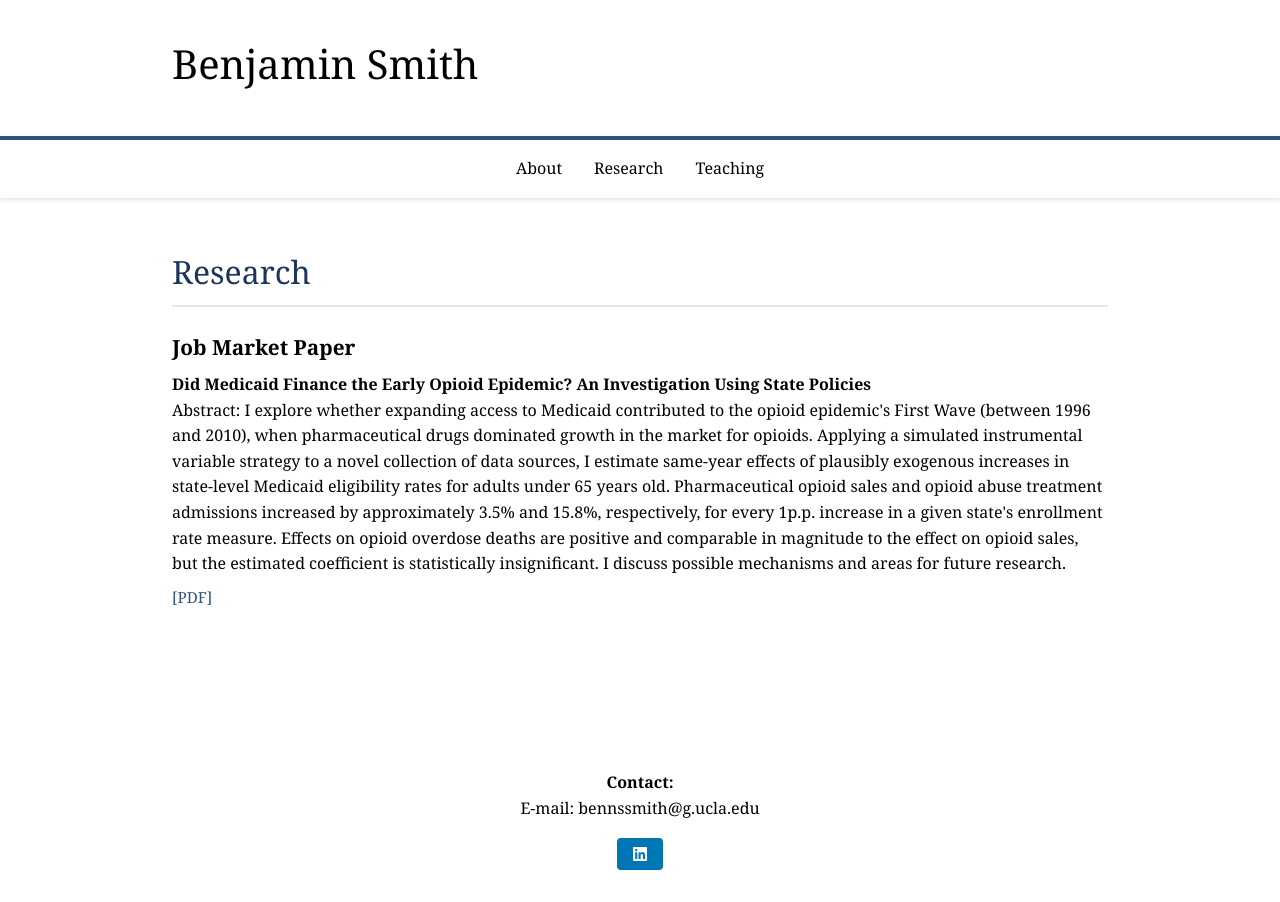
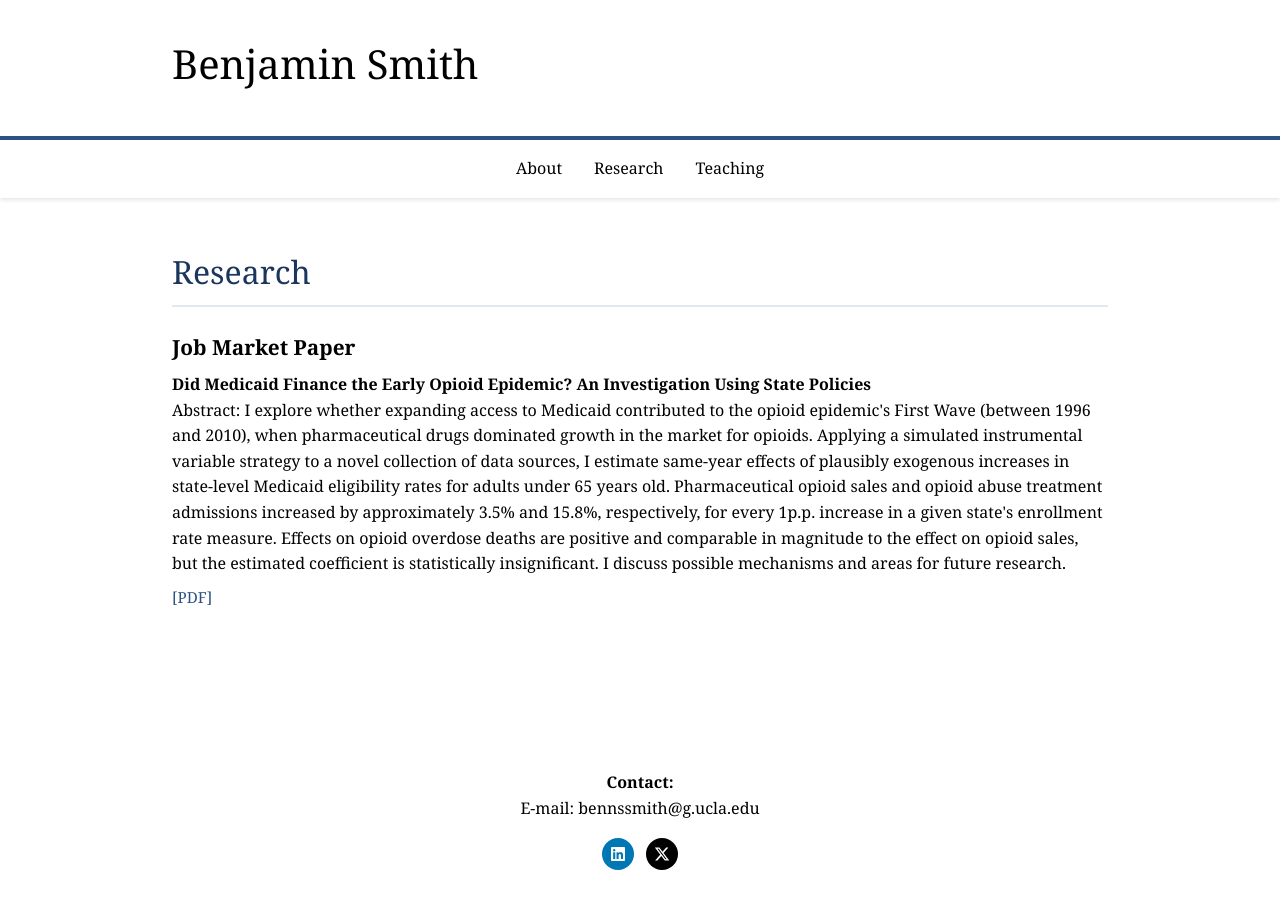
Before and after one commit to bnssmith/bnssmith.github.io, a Jekyll site: the page research.html, which Jekyll copies as it is, in a window 1280 px wide. Built offline with Jekyll 4.4.1, drawn with Linux system fonts in a browser that asks for light colours.

Commit message:
Update research.html

```diff
--- a/research.html
+++ b/research.html
@@ -4,7 +4,7 @@
     <meta charset="UTF-8">
     <meta name="viewport" content="width=device-width, initial-scale=1.0">
     <title>Benjamin Smith</title>
-    <link rel="stylesheet" href="https://cdnjs.cloudflare.com/ajax/libs/font-awesome/6.4.0/css/all.min.css">
+    <link rel="stylesheet" href="https://cdnjs.cloudflare.com/ajax/libs/font-awesome/6.5.1/css/all.min.css">
     <style>
         * {
             margin: 0;
@@ -252,10 +252,13 @@
     <footer>
         <div class="container">
             <p><strong>Contact:</strong><br>
-            E-mail: bennssmith@g.ucla.edu</p>
+                E-mail: bennssmith@g.ucla.edu</p>
             <p style="margin-top: 1rem;">
-                <a href="https://linkedin.com/in/bennssmith" style="display: inline-flex; align-items: center; gap: 0.5rem; padding: 0.5rem 1rem; background: #0077B5; color: white; text-decoration: none; border-radius: 4px;">
+                <a href="https://linkedin.com/in/bennssmith" style="display: inline-flex; align-items: center; justify-content: center; width: 2rem; height: 2rem; background: #0077B5; color: white; text-decoration: none; border-radius: 50%; margin-right: 0.5rem; vertical-align: middle;">
                     <i class="fab fa-linkedin"></i>
+                </a>
+                <a href="https://x.com/bennssmith01" style="display: inline-flex; align-items: center; justify-content: center; width: 2rem; height: 2rem; background: #000; color: white; text-decoration: none; border-radius: 50%; vertical-align: middle;">
+                   <i class="fa-brands fa-x-twitter"></i>
                 </a>
             </p>
         </div>
```
